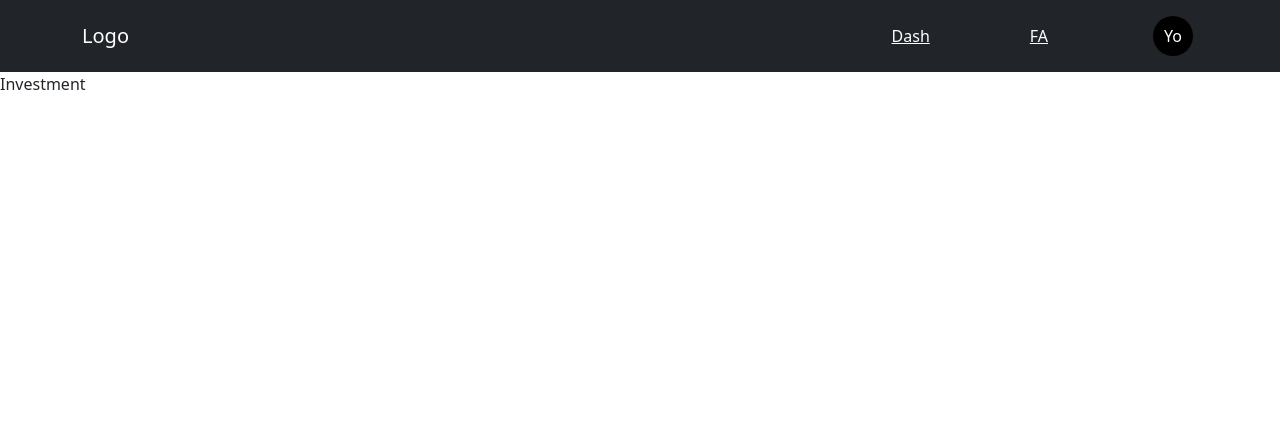
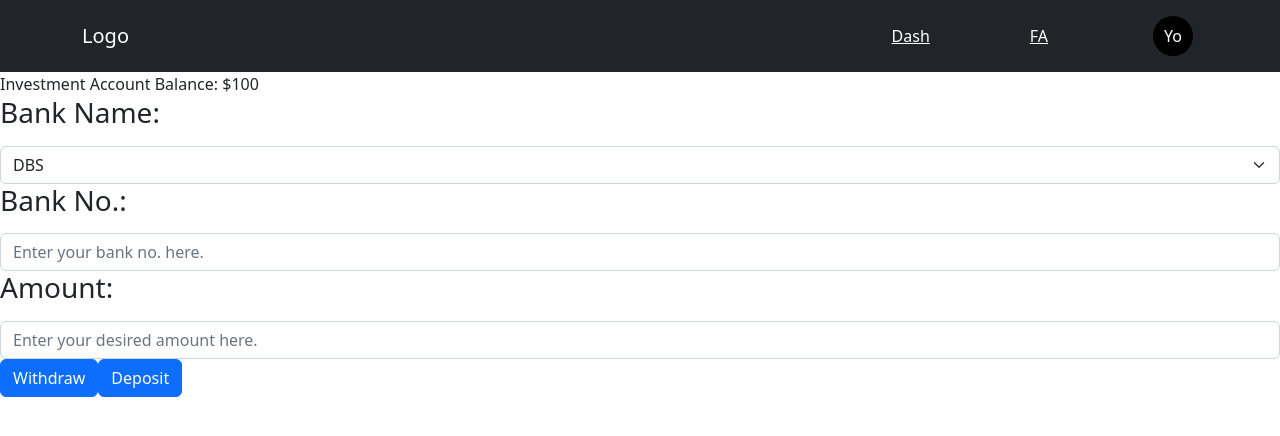
Before and after one commit to dailysponge/ellipsisTeam001Frontend, a React (Create React App) app: page /investment in a window 1280 px wide. Shown: the top 436 px of the page. Built offline with nearby package versions, Linux system fonts and the light colour scheme.

Commit message:
investment page
Fetch user data + api call not done

```diff
--- a/src/components/NavBar.js
+++ b/src/components/NavBar.js
@@ -1,9 +1,7 @@
 import React from 'react';
-import { Link } from 'react-router-dom';
 import Container from 'react-bootstrap/Container';
-import Nav from 'react-bootstrap/Nav';
+// import Nav from 'react-bootstrap/Nav';
 import Navbar from 'react-bootstrap/Navbar';
-import NavDropdown from 'react-bootstrap/NavDropdown';
 
 function NavBar() {
   return (
@@ -21,6 +19,7 @@ function NavBar() {
             </div>
           </Navbar.Text>
           <Navbar.Text>
+            <a href='/investment'>
             <div
               className="user-icon"
               style={{
@@ -38,6 +37,7 @@ function NavBar() {
               Yo
               </div>
             </div>
+            </a>
           </Navbar.Text>
         </Navbar.Collapse>
       </Container>
--- a/src/pages/Investment.js
+++ b/src/pages/Investment.js
@@ -1,5 +1,91 @@
+import { Button, Form, Row, Col, InputGroup, Container } from 'react-bootstrap';
+import { useState, useContext } from 'react';
+
 const Investment = () => {
-  return <div>Investment</div>;
+  //Fetch current account balance
+  const accountBalance = 100.0
+
+  const handleSubmit = (event) => {
+    event.preventDefault();
+    //run api to send data
+  };
+
+  const [investmentData, setInvestmentData] = useState({
+    bankName: '',
+    bankNo: '',
+    amount: ''
+  });
+
+  const handleChange = (e) => {
+    let value = e.target.value;
+    let name = e.target.name;
+    console.log(investmentData)
+    setInvestmentData((preValue) => {
+      return {
+        ...preValue,
+        [name]: value
+      };
+    });
+  };
+
+  const handleWithdraw = () => {
+    //run api to send data
+    console.log(investmentData)
+  }
+
+  const handleDeposit = () => {
+    //run api to send data
+    console.log(investmentData)
+  }
+
+  return (
+    <div>
+      Investment
+      Account Balance: ${accountBalance}
+      <Form className="investment-form" onSubmit={handleSubmit}>
+        <Form.Label>
+          <h3>Bank Name:</h3>
+        </Form.Label>
+        <Form.Select name='bankName' aria-label="Default select example" onChange={handleChange}>
+          <option value="DBS">DBS</option>
+          <option value="UOB">UOB</option>
+          <option value="OCBC">OCBC</option>
+        </Form.Select>
+
+        <Form.Group controlId="validationCustom01">
+          <Form.Label>
+            <h3>Bank No.:</h3>
+          </Form.Label>
+          <Form.Control
+            // as="textarea"
+            type='number'
+            rows={1}
+            required
+            name="bankNo"
+            placeholder="Enter your bank no. here."
+            onChange={handleChange}
+          />
+        </Form.Group>
+
+        <Form.Group controlId="validationCustom02">
+          <Form.Label>
+            <h3>Amount:</h3>
+          </Form.Label>
+          <Form.Control
+            required
+            type="number"
+            name="amount"
+            placeholder="Enter your desired amount here."
+            onChange={handleChange}
+          />
+        </Form.Group>
+        <div>
+          <Button onClick={handleWithdraw}>Withdraw</Button>
+          <Button onClick={handleDeposit}>Deposit</Button>
+        </div>
+      </Form>
+    </div>
+  );
 };
 
 export default Investment;
```
